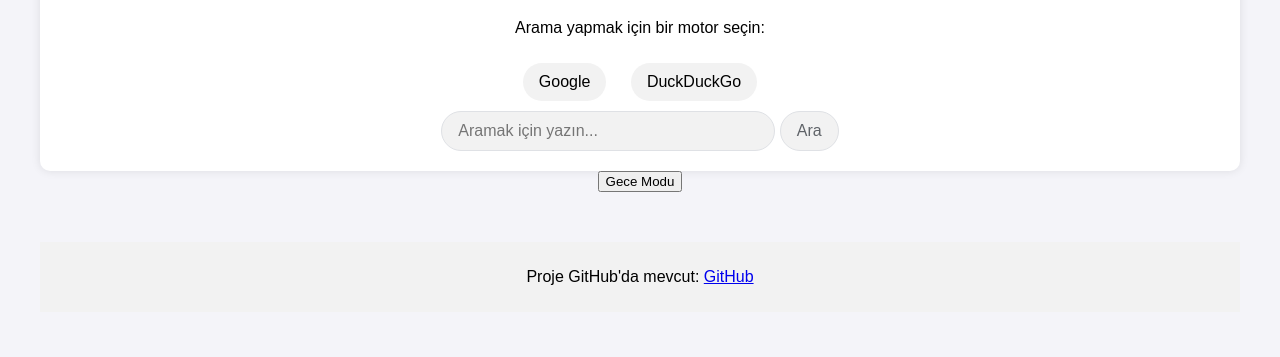
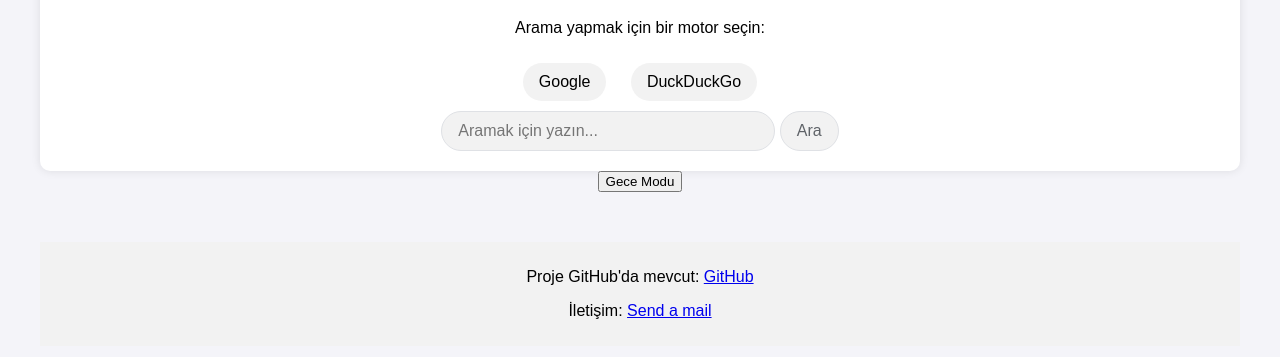
Before and after one commit to InquireX/InquireX.github.io, a plain HTML site: page index.html in a window 1280 px wide. Shown: the part 151-508 px from the top of the page. Drawn offline with Linux system fonts and the light colour scheme.

Commit message:
index.html

```diff
--- a/index.html
+++ b/index.html
@@ -69,9 +69,10 @@
     <!-- Gece Modu Butonu -->
     <button onclick="toggleDarkMode()">Gece Modu</button>
 
-    <!-- GitHub Bölümü -->
+    <!-- GitHub ve İletişim Bilgileri -->
     <div class="footer">
         <p>Proje GitHub'da mevcut: <a href="https://github.com" target="_blank">GitHub</a></p>
+        <p>İletişim: <a href="mailto:TaHT000@proton.me">Send a mail</a></p>
     </div>
 
     <!-- Reklam Alanı -->
```
